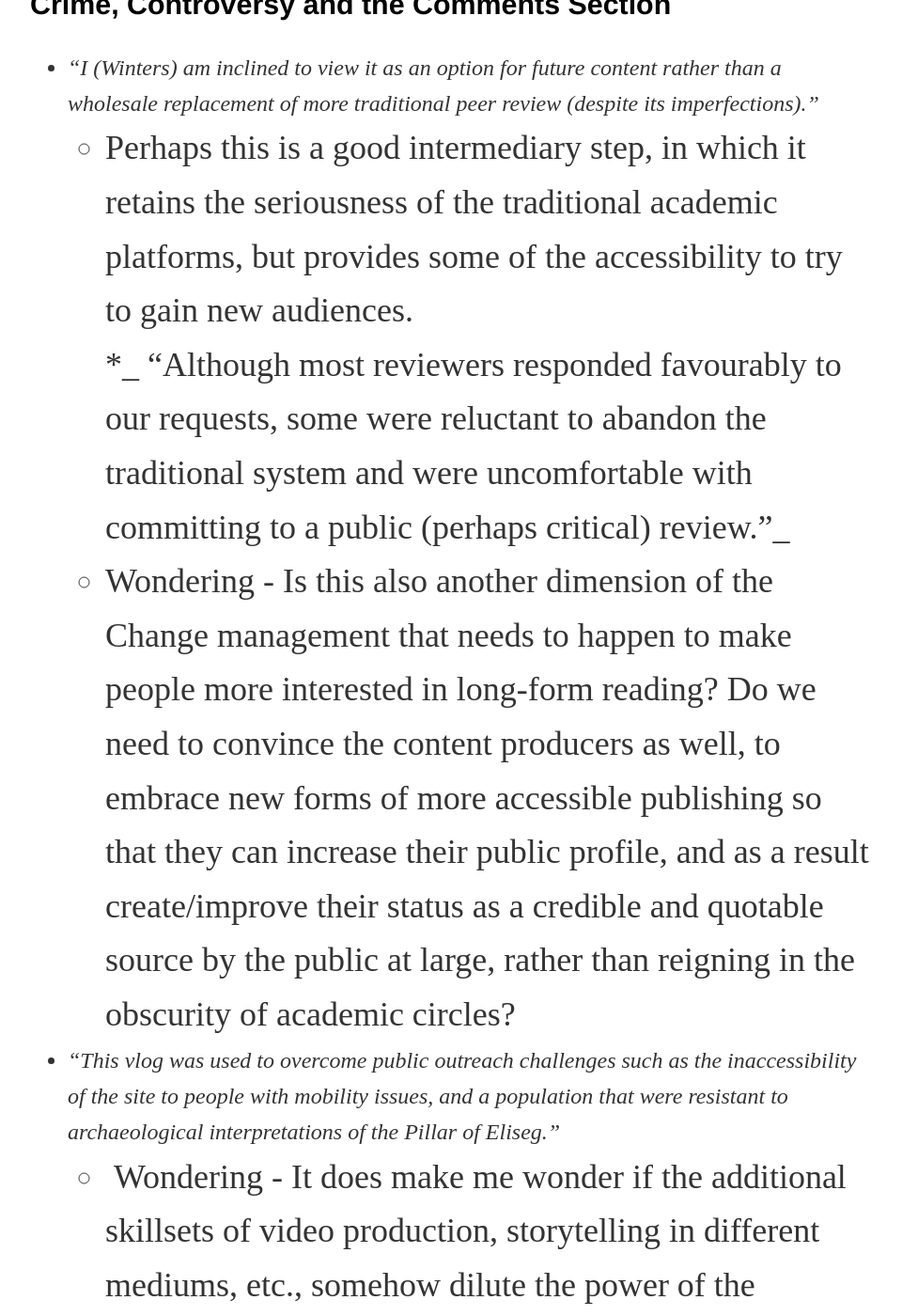
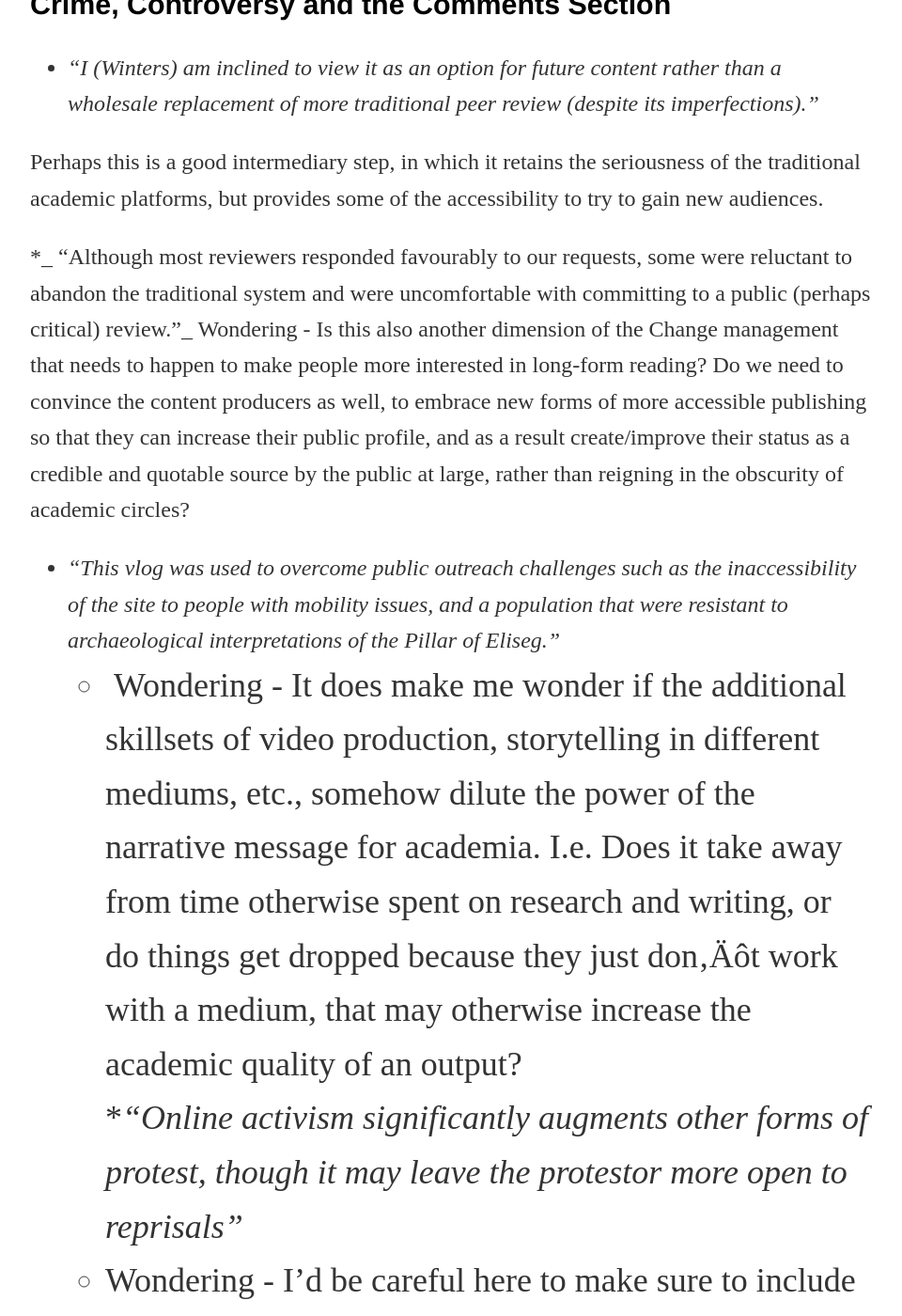
Before and after one commit to thatVargas/thatvargas.github.io, a Jekyll site: the page built from _posts/2018-02-04-public-Humanities.md, in a window 1280 px wide and 1400 px high, scrolled down 892 px. Shown: the whole window at 94% size, without its empty margins (160-1120 px from the left). Built offline with Jekyll 4.4.1, drawn with Linux system fonts in a browser that asks for light colours.

```diff
--- a/_posts/2018-02-04-public-Humanities.md
+++ b/_posts/2018-02-04-public-Humanities.md
@@ -12,9 +12,10 @@ _PLEASE NOTE: This is currently being re-formatted_
 ### Crime, Controversy and the Comments Section
 
 * _"I (Winters) am inclined to view it as an option for future content rather than a wholesale replacement of more traditional peer review (despite its imperfections)."_
-	* Perhaps this is a good intermediary step, in which it retains the seriousness of the traditional academic platforms, but provides some of the accessibility to try to gain new audiences.
-*_ "Although most reviewers responded favourably to our requests, some were reluctant to abandon the traditional system and were uncomfortable with committing to a public (perhaps critical) review."_
-	*  Wondering - Is this also another dimension of the Change management that needs to happen to make people more interested in long-form reading? Do we need to convince the content producers as well, to embrace new forms of more accessible publishing so that they can increase their public profile, and as a result create/improve their status as a credible and quotable source by the public at large, rather than reigning in the obscurity of academic circles?
+
+Perhaps this is a good intermediary step, in which it retains the seriousness of the traditional academic platforms, but provides some of the accessibility to try to gain new audiences.
+
+*_ "Although most reviewers responded favourably to our requests, some were reluctant to abandon the traditional system and were uncomfortable with committing to a public (perhaps critical) review."_  Wondering - Is this also another dimension of the Change management that needs to happen to make people more interested in long-form reading? Do we need to convince the content producers as well, to embrace new forms of more accessible publishing so that they can increase their public profile, and as a result create/improve their status as a credible and quotable source by the public at large, rather than reigning in the obscurity of academic circles?
 * _"This vlog was used to overcome public outreach challenges such as the inaccessibility of the site to people with mobility issues, and a population that were resistant to archaeological interpretations of the Pillar of Eliseg."_
 	*  Wondering - It does make me wonder if the additional skillsets of video production, storytelling in different mediums, etc., somehow dilute the power of the narrative message for academia. I.e. Does it take away from time otherwise spent on research and writing, or do things get dropped because they just don‚Äôt work with a medium, that may otherwise increase the academic quality of an output?
 *_"Online activism significantly augments other forms of protest, though it may leave the protestor more open to reprisals"_
```
